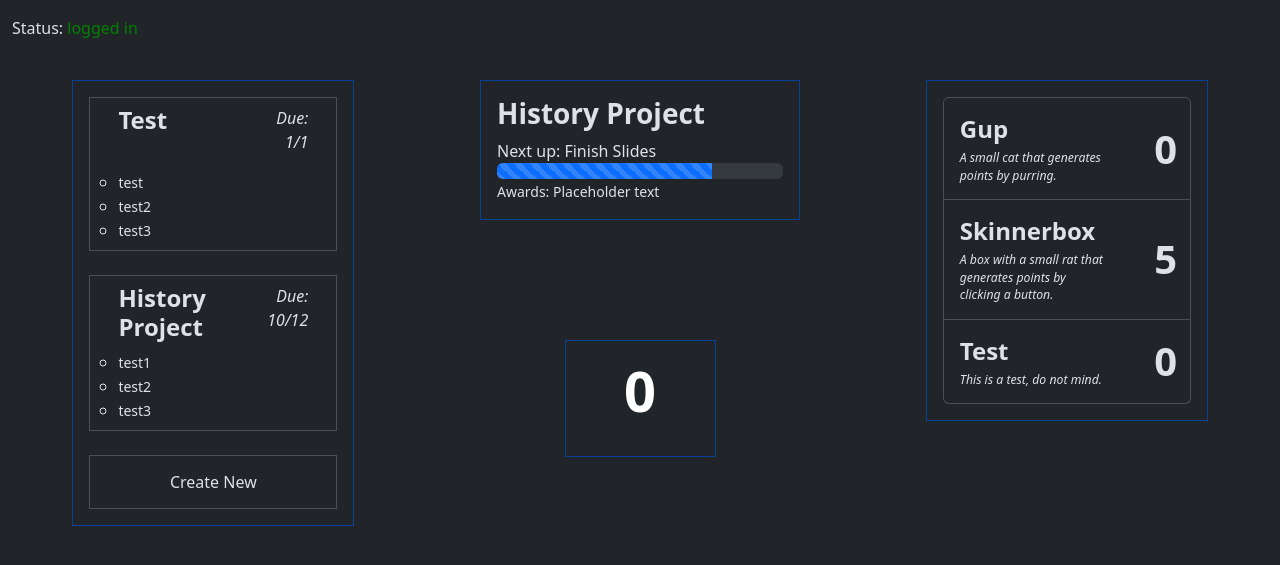
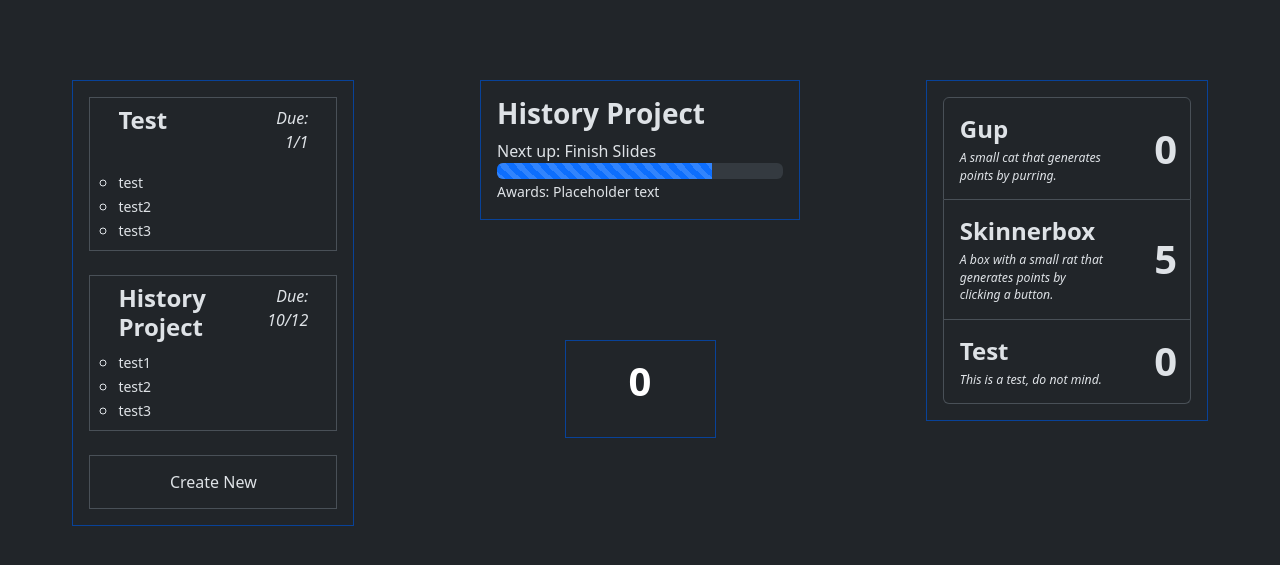
Before and after one commit to UntitledHam/sidequest, a Flask app: page / in a window 1280 px wide. Shown: the top 565 px of the page. Run offline with Flask 3, Linux system fonts and the light colour scheme; the visitor is signed in with stand-in values (Sample User, id 1); data comes from the database, SQL or seed files in the repository.

Commit message:
Changed text size

```diff
--- a/app/templates/home.html
+++ b/app/templates/home.html
@@ -5,13 +5,6 @@
 <div>
   <div id="debugInfo" class="container position-absolute top-0 start-0">
   <p id="fpsDisplay"></p>
-  <p id="loginStatus">Status:
-  {% if current_user.is_authenticated %}
-  <span style="color:green">logged in</span>
-  {% else %}
-  <span style="color:red">logged out</span>
-  {% endif %}
-  </p>
   </div>
 
   <div class="container-fluid text-center">
@@ -42,7 +35,7 @@
         <div class="row" style="height:15vh;"></div>
         <div class="row mx-auto" style="width: 50%;">
           <div class="border border-primary-subtle p-3 text-center mx-auto" style="width: 75%">
-            <h1 class="display-4 fw-bold text-body-emphasis" id="points">0</h1>
+            <h1 class="display-4 fs-1 fw-bold text-body-emphasis" id="points">0</h1>
             <p id="pointsPerSecond"></p>
           </div>
         </div>
```
